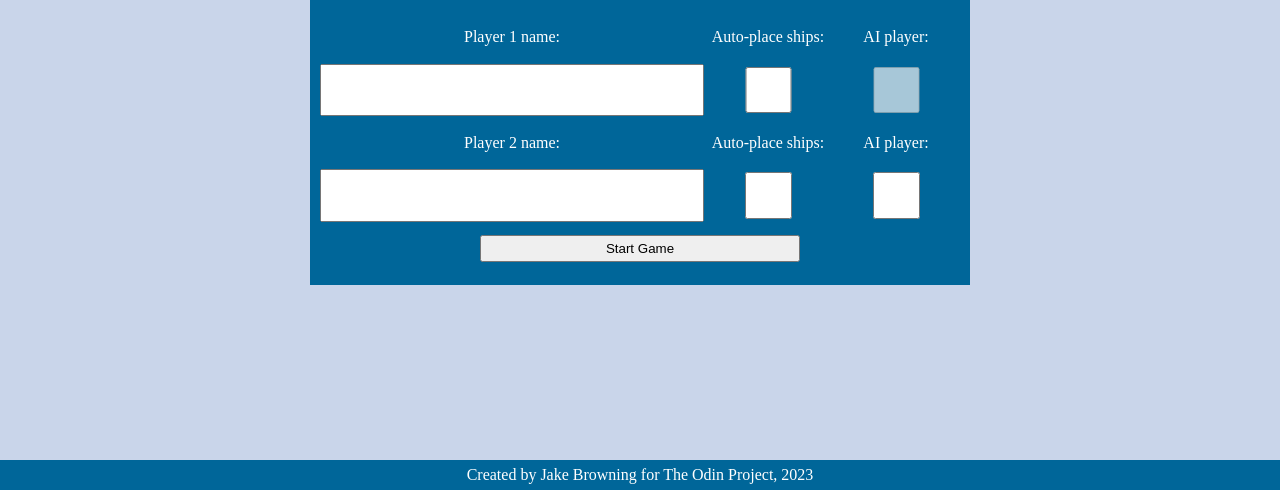
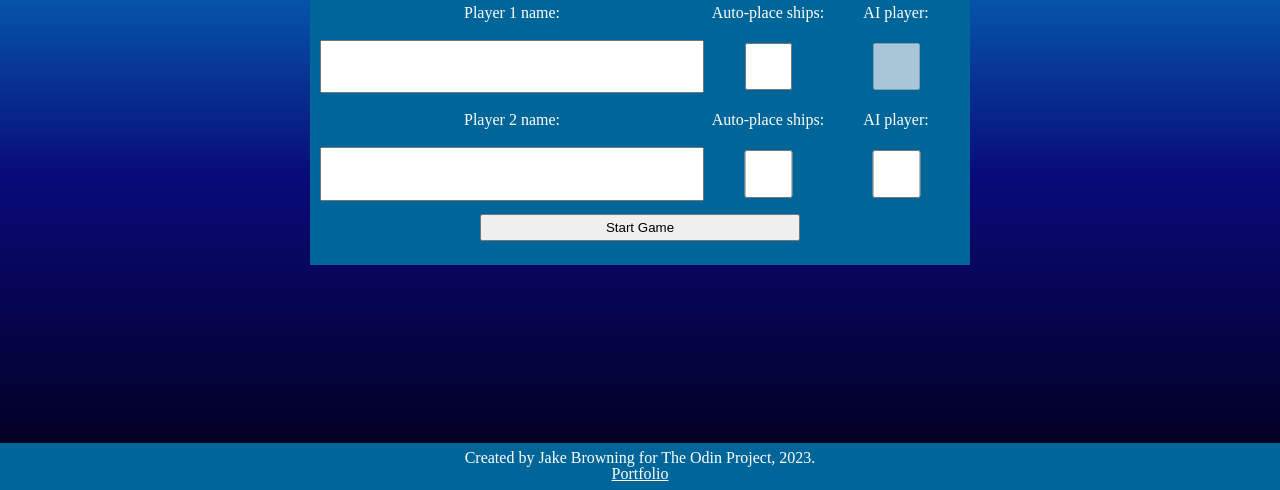
Before and after one commit to JakeBrowning90/battleship, a website built with webpack: page dist/index.html in a window 1280 px wide. Shown: the part 310-800 px from the top of the page. Built offline with Linux system fonts and the light colour scheme.

Commit message:
Remove header, add link, change background to gradient

```diff
--- a/src/style.css
+++ b/src/style.css
@@ -1,28 +1,38 @@
 html, body {
     background-color: rgb(191, 191, 191);
     color: white;
-    display: grid;
-    grid-template-rows: 30px 1fr 30px;
-    height: 100vh;
+    /* display: grid;
+    grid-template-rows: 30px 1fr 30px; */
+    display: flex;
+    flex-direction: column;
+    justify-content: space-between;
+    height: 100%;
     width: 100%;
+}
+
+a, a:visited {
+    color: white;
 }
 
 h1 {
     font-size: 6vh;
 }
 
-header, footer, .startScreenBase, .gameInfoBanner > *, .fleetStatus, .corner, .lastAttack {
+footer, .startScreenBase, .gameInfoBanner > *, .fleetStatus, .corner, .lastAttack {
     background-color: #006699;
 }
 
 header, footer, main {
     display: flex;
+    flex-direction: column;
     justify-content: center;
     align-items: center;
 }
 
 main {
-    background-color: #c9d5ea;
+    height: 100%;
+    background: rgb(2,0,36);
+    background: linear-gradient(0deg, rgba(2,0,36,1) 0%, rgba(9,9,121,1) 35%, rgba(0,212,255,1) 100%);
 }
 
 .startScreenBase {
@@ -55,7 +65,9 @@ main {
 .gameScreenBase {
     height: 100%;
     width: 100%;
-    background-color: #c9d5ea;
+    /* background-color: #c9d5ea; */
+    background: rgb(2,0,36);
+    background: linear-gradient(0deg, rgba(2,0,36,1) 0%, rgba(9,9,121,1) 35%, rgba(0,212,255,1) 100%);
     display: grid;
     grid-template-rows: 1fr 3fr;
     grid-template-columns: repeat(4, 1fr);
@@ -190,6 +202,10 @@ main {
     background-color: rgba(0, 0, 255, 0.500);
 }
 
+footer {
+    height:50px;
+}
+
 /* .placeShipBtn {
     grid-column: -1 / -3;
     grid-row: 2 / 4;
```
Also changed, not shown: dist/index.html, dist/main.js.
